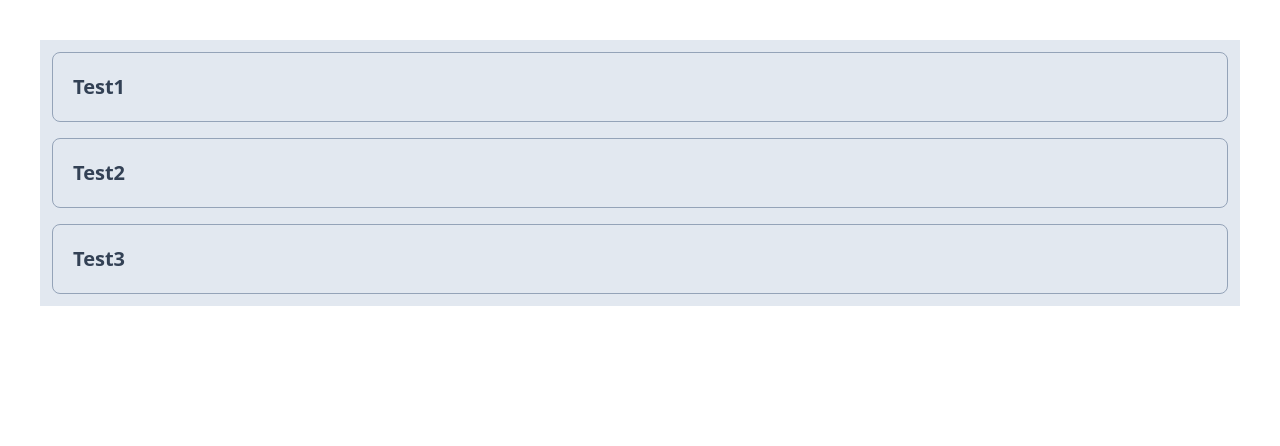
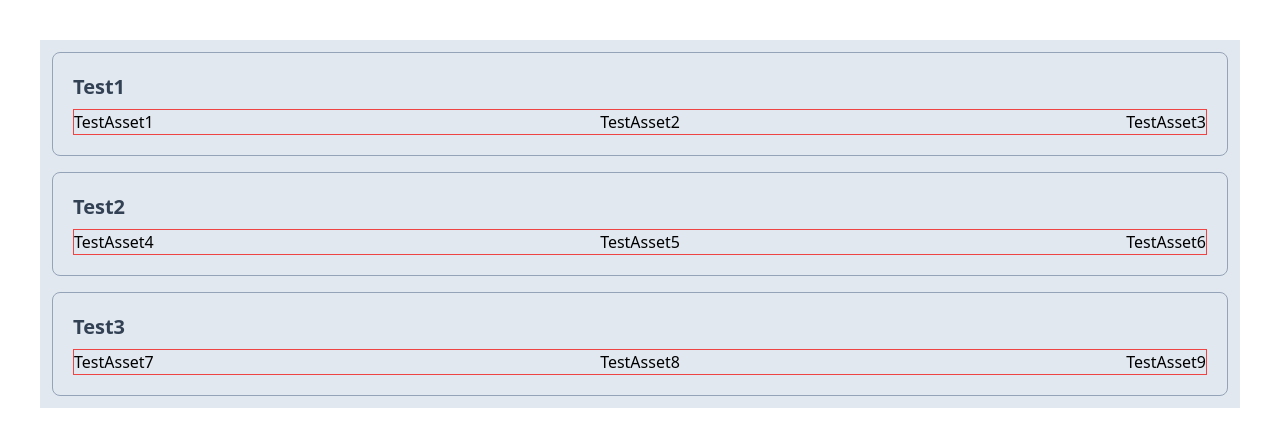
Before and after one commit to DimitarGrozev5/mnmk, a React (Vite) app: page / in a window 1280 px wide. Shown: the top 446 px of the page. Built offline with nearby package versions, Linux system fonts and the light colour scheme.

Commit message:
display all assets

```diff
--- a/src/components/flowing-assets/flowing-assets-desktop/flowing-assets-desktop.tsx
+++ b/src/components/flowing-assets/flowing-assets-desktop/flowing-assets-desktop.tsx
@@ -11,11 +11,24 @@ const FlowingAssets_Desktop: React.FC<Props> = ({ zones }) => {
       {zones.map((zone) => (
         <div
           key={zone.id}
-          className={clsx("border border-slate-400 rounded-lg", "p-5")}
+          className={clsx(
+            "flex flex-col gap-2",
+            "border border-slate-400 rounded-lg",
+            "p-5"
+          )}
         >
           <h1 className={clsx("text-xl font-semibold", "text-slate-700")}>
             {zone.name}
           </h1>
+
+          <div
+            className={clsx(
+              "border border-red-500",
+              "flex flex-row justify-between items-stretch gap-4"
+            )}
+          >
+            {zone.assets.map((asset) => asset.component)}
+          </div>
         </div>
       ))}
     </div>
```
Also changed, not shown: 1 other file (tests, documents, lock files or other folders).
